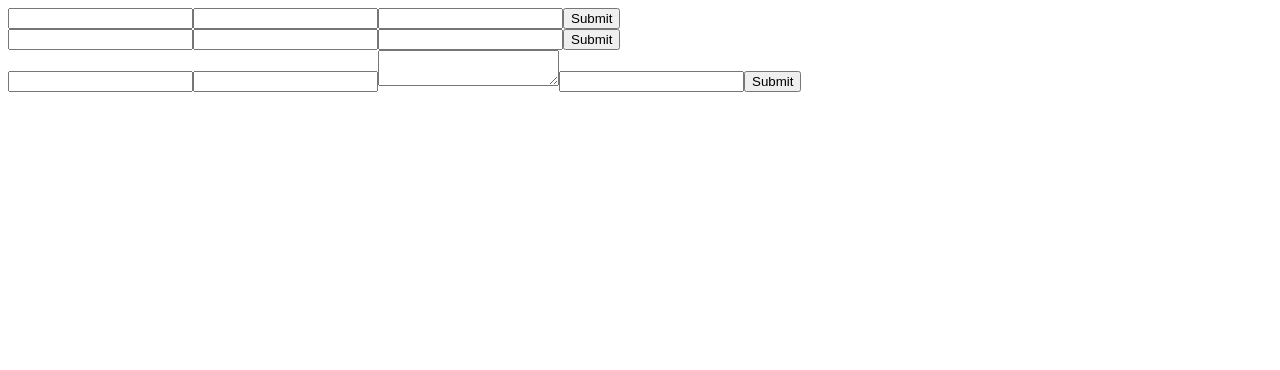
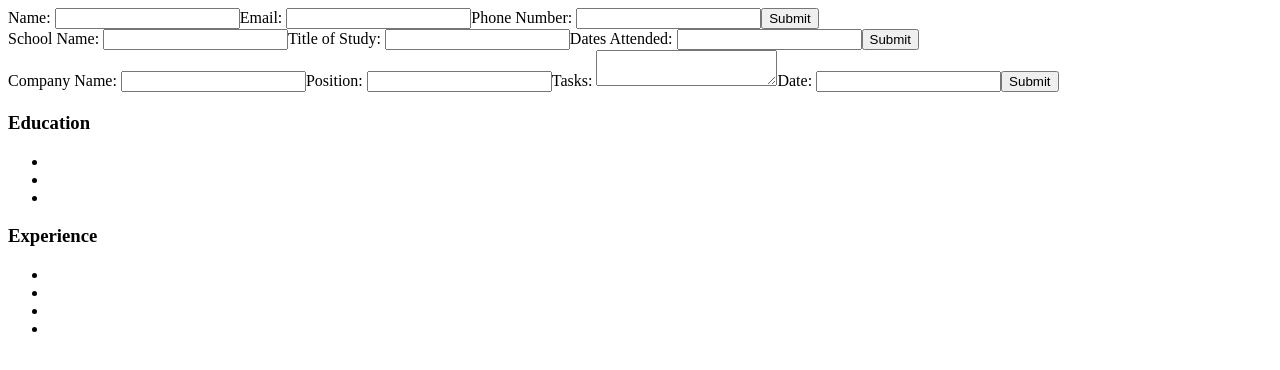
Before and after one commit to jonfranche/cv-project, a React (Create React App) app: page / in a window 1280 px wide. Shown: the top 370 px of the page. Built offline with nearby package versions, Linux system fonts and the light colour scheme.

Commit message:
created General, School, Work componenets

```diff
--- a/src/App.js
+++ b/src/App.js
@@ -1,4 +1,7 @@
 import { Component } from "react";
+import General from "./components/General";
+import School from "./components/School";
+import Work from "./components/Work";
 
 class App extends Component {
   constructor(props) {
@@ -65,29 +68,44 @@ class App extends Component {
       <div>
         <div>
           <form onSubmit={this.generalSubmit}>
+            <label>Name: </label>
             <input name="name" type="text" value={name} onChange={this.generalChange}/>
+            <label>Email: </label>
             <input name="email" type="text" value={email} onChange={this.generalChange}/>
+            <label>Phone Number: </label>
             <input name="phone" type="text" value={phone} onChange={this.generalChange}/>
             <input type="submit" value="Submit"/>
           </form>
         </div>
         <div>
           <form onSubmit={this.schoolSubmit}>
+            <label>School Name: </label>
             <input name="schoolName" type="text" value={schoolName} onChange={this.generalChange}/>
+            <label>Title of Study: </label>
             <input name="titleOfStudy" type="text" value={titleOfStudy} onChange={this.generalChange}/>
+            <label>Dates Attended: </label>
             <input name="schoolDate" type="text" value={schoolDate} onChange={this.generalChange}/>
             <input type="submit" value="Submit"/>
           </form>
         </div>
         <div>
           <form onSubmit={this.experienceSubmit}>
+            <label>Company Name: </label>
             <input name="workName" type="text" value={workName} onChange={this.generalChange}/>
+            <label>Position: </label>
             <input name="workTitle" type="text" value={workTitle} onChange={this.generalChange}/>
+            <label>Tasks: </label>
             <textarea name="tasks" value={tasks} onChange={this.generalChange}></textarea>
+            <label>Date: </label>
             <input name="workDate" type="text" value={workDate} onChange={this.generalChange}/>
             <input type="submit" value="Submit"/>
           </form>
         </div>
+        <General name={name} email={email} phone={phone}></General>
+        <h3>Education</h3>
+        <School name={schoolName} titleOfStudy={titleOfStudy} date={schoolDate}></School>
+        <h3>Experience</h3>
+        <Work name={workName} title={workTitle} tasks={tasks} date={workDate}></Work>
       </div>
     )
   }
--- /dev/null
+++ b/src/components/General.js
@@ -0,0 +1,15 @@
+import { Component } from "react";
+
+const General = (props) => {
+    const { name, email, phone } = props;
+
+    return (
+        <div>
+            <h2>{name}</h2>
+            <span>{email}</span>
+            <span>{phone}</span>
+        </div>
+    );
+};
+
+export default General;
--- /dev/null
+++ b/src/components/School.js
@@ -0,0 +1,15 @@
+import { Component } from "react";
+
+const School = (props) => {
+    const { name, titleOfStudy, date } = props;
+
+    return (
+        <ul>
+            <li>{name}</li>
+            <li>{titleOfStudy}</li>
+            <li>{date}</li>
+        </ul>
+    );
+};
+
+export default School;
--- /dev/null
+++ b/src/components/Work.js
@@ -0,0 +1,16 @@
+import { Component } from "react";
+
+const Work = (props) => {
+    const { name, title, tasks, date} = props;
+
+    return (
+        <ul>
+            <li>{name}</li>
+            <li>{title}</li>
+            <li>{date}</li>
+            <li>{tasks}</li>
+        </ul>
+    );
+};
+
+export default Work;
```
